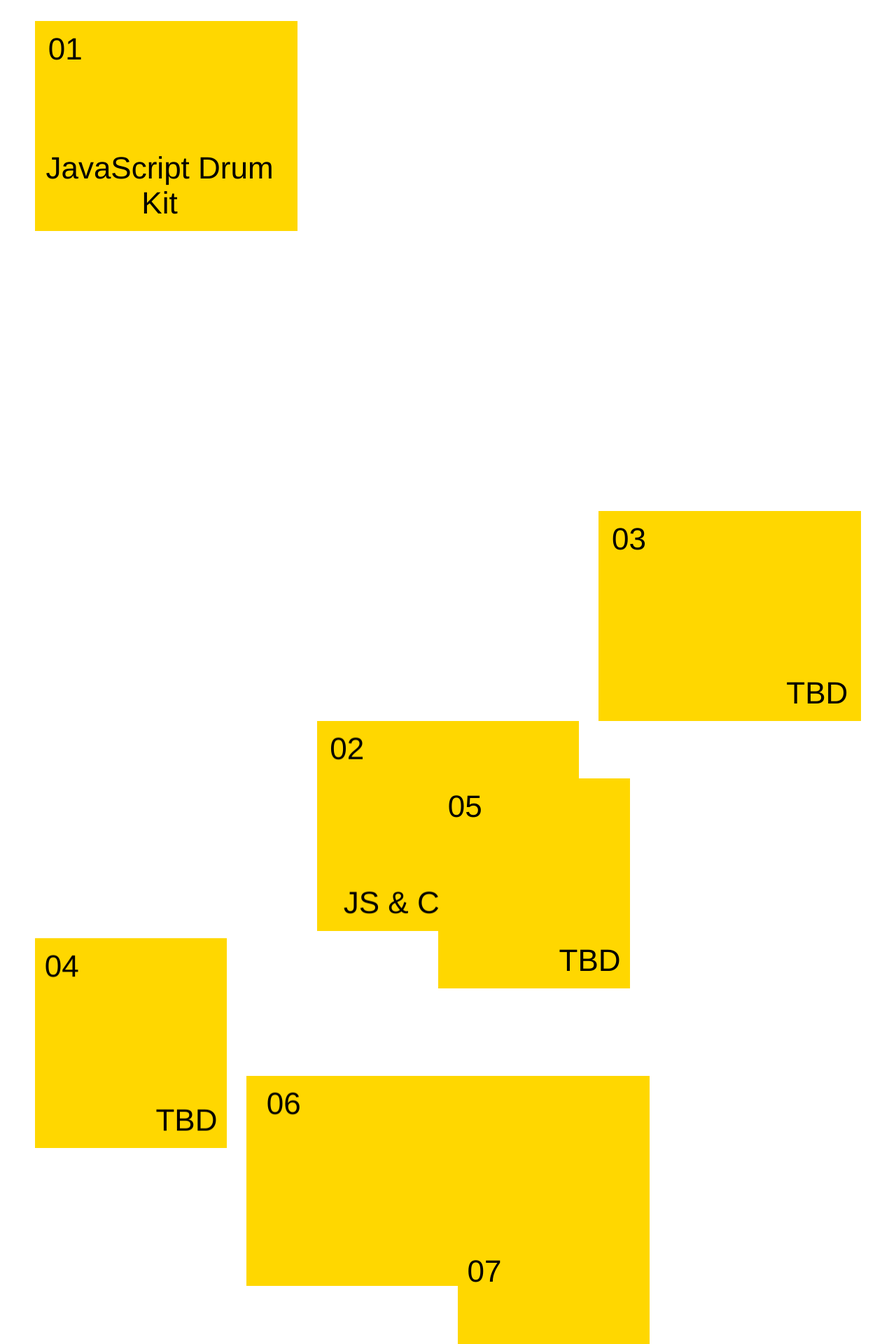
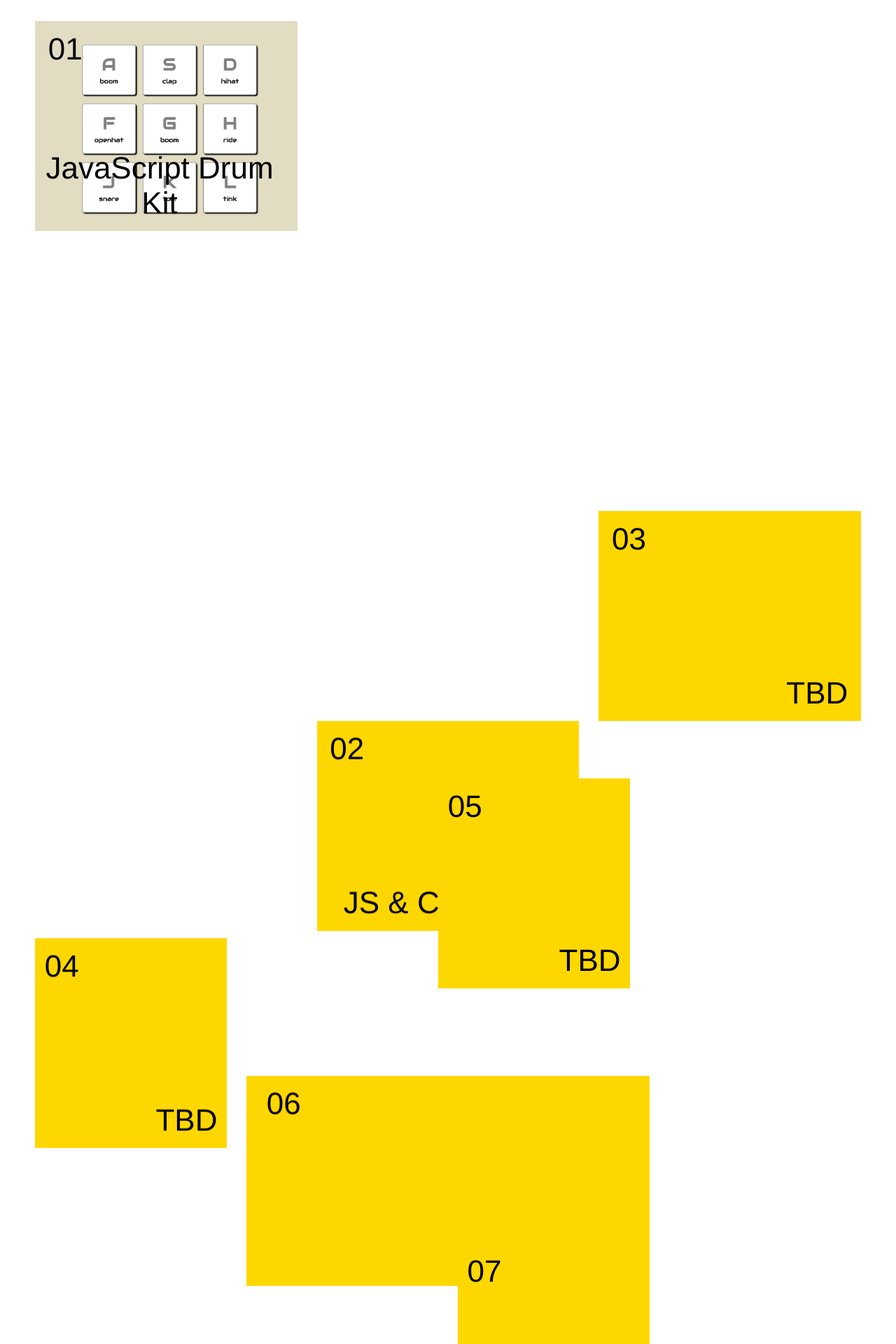
Before and after one commit to danieladler/js30-world, a Jekyll site: the page built from index.html, in a window 1280 px wide. Shown: the top 1920 px of the page at 70% size. Built offline with Jekyll 4.4.1, drawn with Linux system fonts in a browser that asks for light colours; nearby versions of some CDN libraries.

Commit message:
rough implementation of animating lesson GIF on hover

```diff
--- a/assets/css/style.css
+++ b/assets/css/style.css
@@ -92,6 +92,12 @@
     width: 31.76157%; }
     .container--grid:nth-of-type(1) .grid-wrapper:last-child {
       margin-right: 0; } }
+.container--grid:nth-of-type(1) .cell__content-wrapper {
+  background-size: cover;
+  background-repeat: none;
+  background-image: url("../lesson_files/01/lesson_01.png"); }
+  .container--grid:nth-of-type(1) .cell__content-wrapper:hover {
+    background-image: url("../lesson_files/01/lesson_01.gif"); }
 
 @media screen and (min-width: 800px) {
   .container--grid:nth-of-type(2) {
@@ -220,7 +226,9 @@
       margin-right: 0; } }
 
 .cell,
-.cell__content-wrapper {
+.cell__content-wrapper,
+.cell__number,
+.cell__title {
   transition: all 0.3s ease; }
 
 .cell {
@@ -239,6 +247,9 @@
   .cell__content-wrapper:hover {
     background-color: #998100;
     color: white; }
+    .cell__content-wrapper:hover .cell__number,
+    .cell__content-wrapper:hover .cell__title {
+      opacity: 0; }
 
 .cell__number {
   position: absolute;
```
Also changed, not shown: _lessons/01_js_drum_kit.md (+0 -1 lines), assets/sass/layout/_index.scss (+13 -1 lines), assets/sass/views/_index.scss (+8 -1 lines), assets/lesson_files/01/lesson_01.gif (added), assets/lesson_files/01/lesson_01.png (added), 2 other files.
